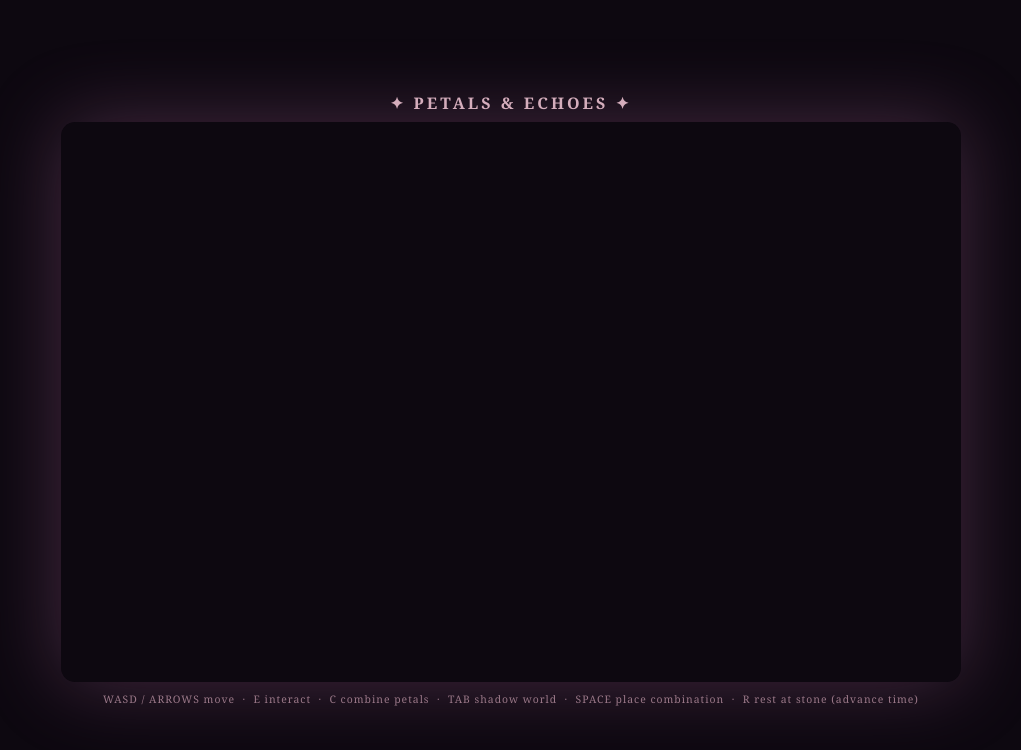
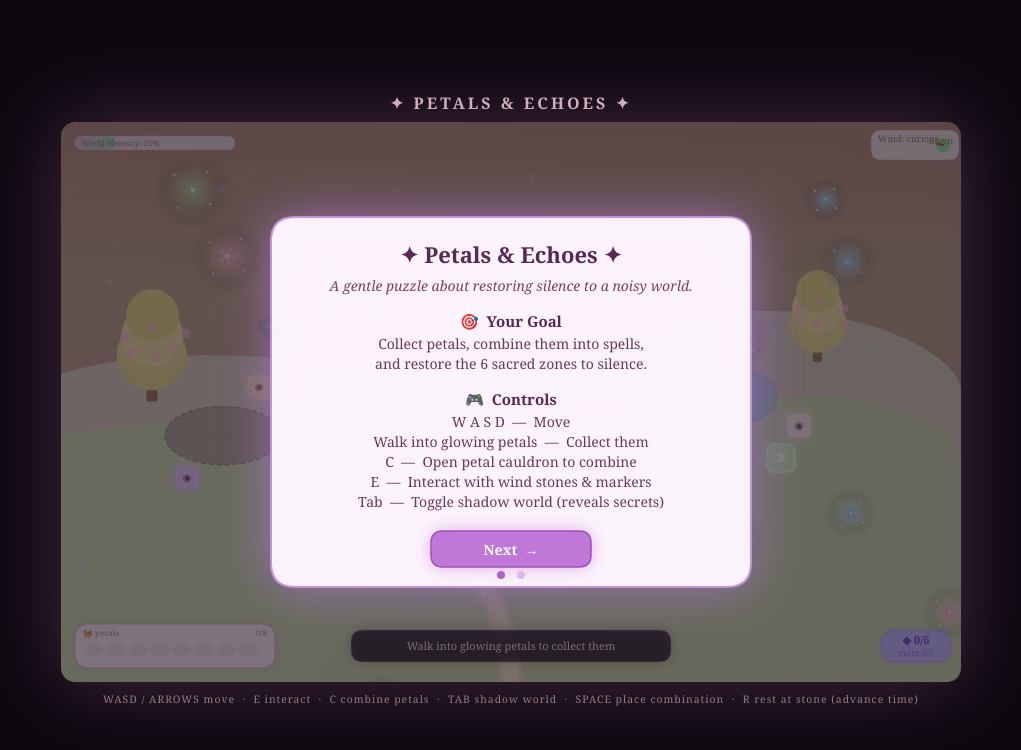
Before and after one commit to kristytaing/kristytaing.github.io, a plain HTML site: page games/petals-and-echoes/index.html in a window 1280 px wide. Shown: the whole page, without its empty margins (129-1150 px from the left). Drawn offline with Linux system fonts and the light colour scheme; animation ran at ten frames a second.

Commit message:
Fix Unicode minus sign causing black screen

```diff
--- a/games/petals-and-echoes/index.html
+++ b/games/petals-and-echoes/index.html
@@ -499,7 +499,7 @@ function drawPlayer(){
   ctx.fillStyle=sw?'#f0d0ff':'#ffb0cc';ctx.fill();
   // Bow highlight
   ctx.globalAlpha=0.5;ctx.fillStyle='#fff';
-  ctx.beginPath();ctx.ellipse(bowX-4,bowY-0.8,2,1,−0.3,0,Math.PI*2);ctx.fill();
+  ctx.beginPath();ctx.ellipse(bowX-4,bowY-0.8,2,1,-0.3,0,Math.PI*2);ctx.fill();
   ctx.beginPath();ctx.ellipse(bowX+4,bowY-0.8,2,1,0.3,0,Math.PI*2);ctx.fill();
   ctx.globalAlpha=1;ctx.restore();
 
```
